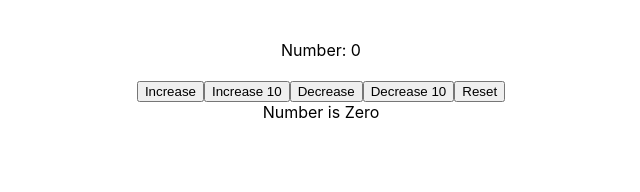
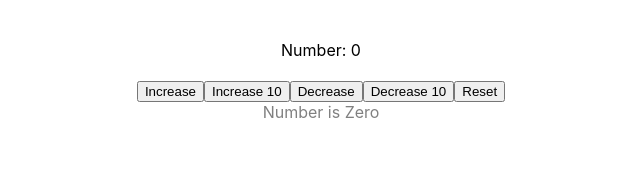
Before and after one commit to tonykieling/redux-step-by-step, a React (Create React App) app in the folder v3/: page / in a window 1280 px wide. Shown: the top 192 px of the page, without its empty margins (319-959 px from the left). Built offline with nearby package versions, Linux system fonts and the light colour scheme.

Commit message:
ColorStatus is working with color

```diff
--- a/v3/src/ColorStatus.js
+++ b/v3/src/ColorStatus.js
@@ -4,17 +4,19 @@ import { connect } from 'react-redux';
 
 class ColorStatus extends Component {
   render() {
-    const zero = {"color": "black"}
-    const even = {"color": "blue"}
-    const odd = {"color": "red"}
-    let v = zero
-// console.log("this.props:: ", this.props)
-// console.log("zero:: ", zero)
+    // const zero = {"color": "black"}
+    // const even = {"color": "blue"}
+    // const odd = {"color": "red"}
+    let v = {color: "grey"}
+    if (this.props.type === "zero")
+      v.color = "grey"
+    if (this.props.type === "even")
+      v.color = "blue"
+    if (this.props.type === "odd")
+      v.color = "red"
+
     return (
       <div style = {v}>
-        {/* {this.props.number % 2 === 0 ?
-          v = even :
-          v = odd} */}
         {this.props.number === 0 ?
           "Number is Zero" :
           this.props.number % 2 === 0 ?
@@ -27,7 +29,8 @@ class ColorStatus extends Component {
 
 const mapStateToProps = (state) => {
   return {
-    number: state.number
+    number: state.number,
+    type: state.type
   }
 }
 
```
